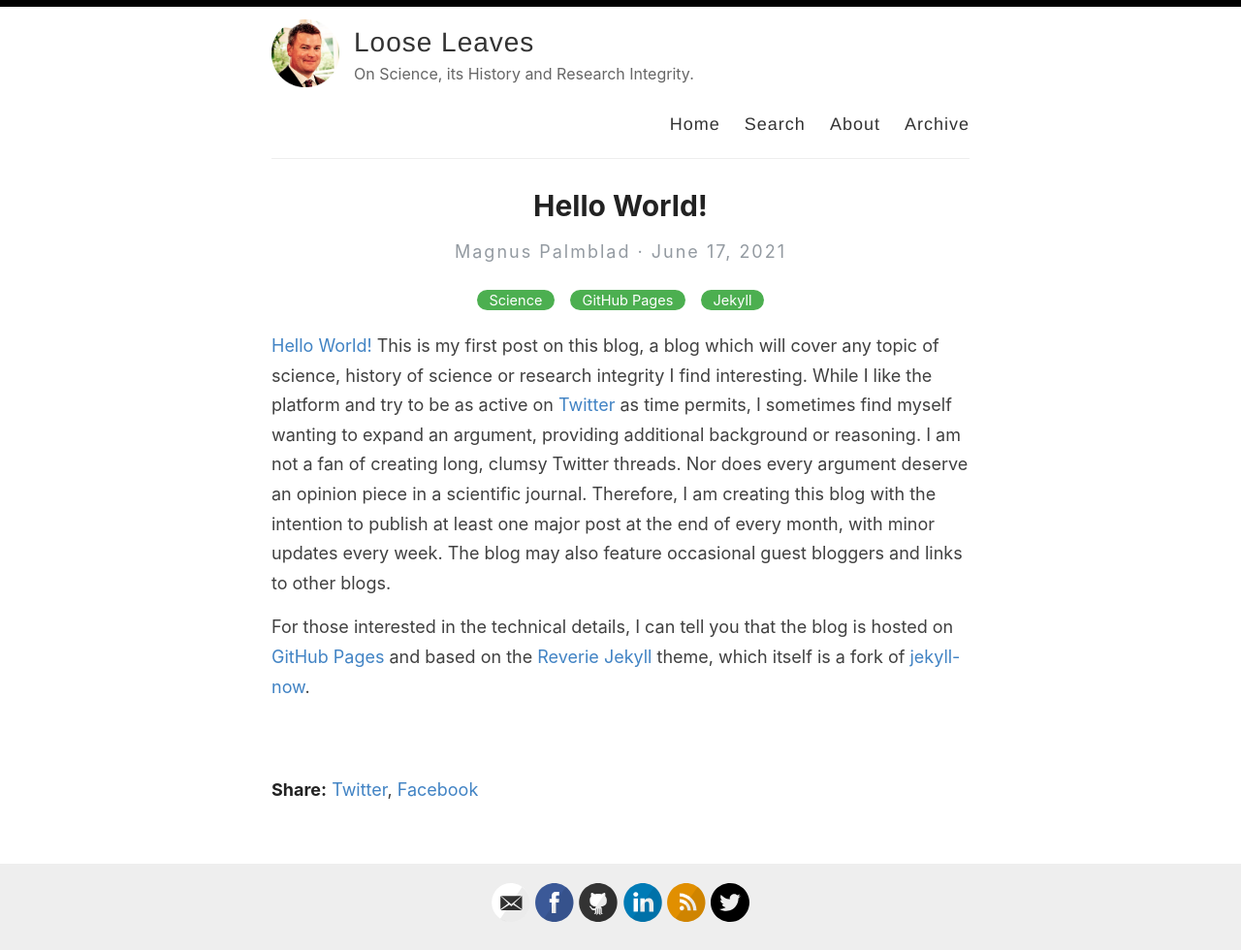
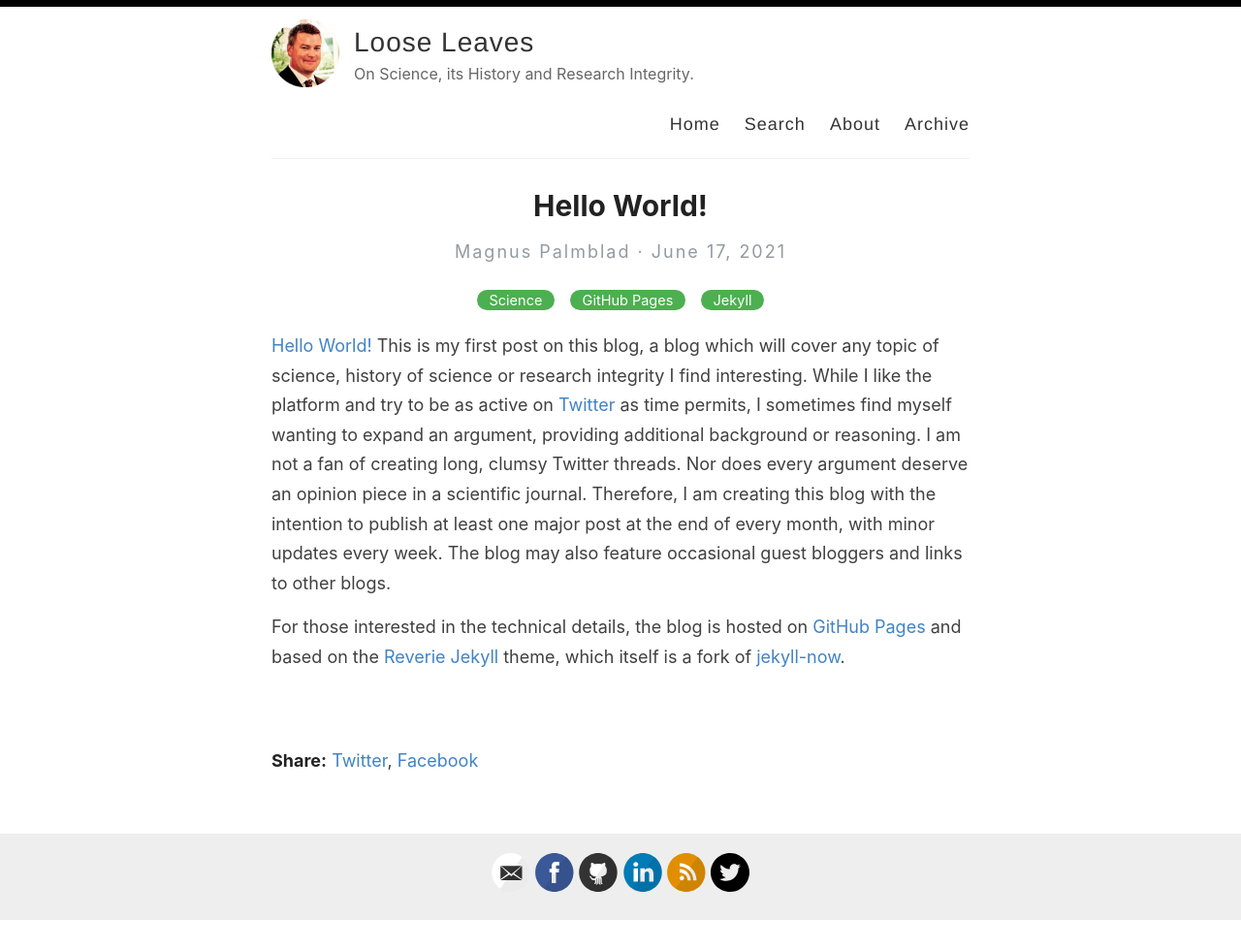
Before and after one commit to amitmerchant1990/reverie, a Jekyll site: the page built from _posts/2021-06-17-hello-world.md, in a window 1280 px wide. Shown: the whole page at 97% size. Built offline with Jekyll 4.4.1, drawn with Linux system fonts in a browser that asks for light colours; comment, search, counter and statistics services are not loaded; after the commit the page ends 950 px from its top, so only the background shows below that.

Commit message:
Update 2021-06-17-hello-world.md

```diff
--- a/_posts/2021-06-17-hello-world.md
+++ b/_posts/2021-06-17-hello-world.md
@@ -7,7 +7,7 @@
 
 [Hello World!](https://en.wikipedia.org/wiki/%22Hello,_World!%22_program) This is my first post on this blog, a blog which will cover any topic of science, history of science or research integrity I find interesting. While I like the platform and try to be as active on [Twitter](https://twitter.com/MagnusPalmblad) as time permits, I sometimes find myself wanting to expand an argument, providing additional background or reasoning. I am not a fan of creating long, clumsy Twitter threads. Nor does every argument deserve an opinion piece in a scientific journal. Therefore, I am creating this blog with the intention to publish at least one major post at the end of every month, with minor updates every week. The blog may also feature occasional guest bloggers and links to other blogs.
 
-For those interested in the technical details, I can tell you that the blog is hosted on [GitHub Pages](https://pages.github.com/) and based on the [Reverie](https://github.com/amitmerchant1990/reverie) [Jekyll](https://jekyllrb.com/) theme, which itself is a fork of [jekyll-now](https://github.com/barryclark/jekyll-now).
+For those interested in the technical details, the blog is hosted on [GitHub Pages](https://pages.github.com/) and based on the [Reverie](https://github.com/amitmerchant1990/reverie) [Jekyll](https://jekyllrb.com/) theme, which itself is a fork of [jekyll-now](https://github.com/barryclark/jekyll-now).
 &nbsp;
 &nbsp;
 &nbsp;
```
